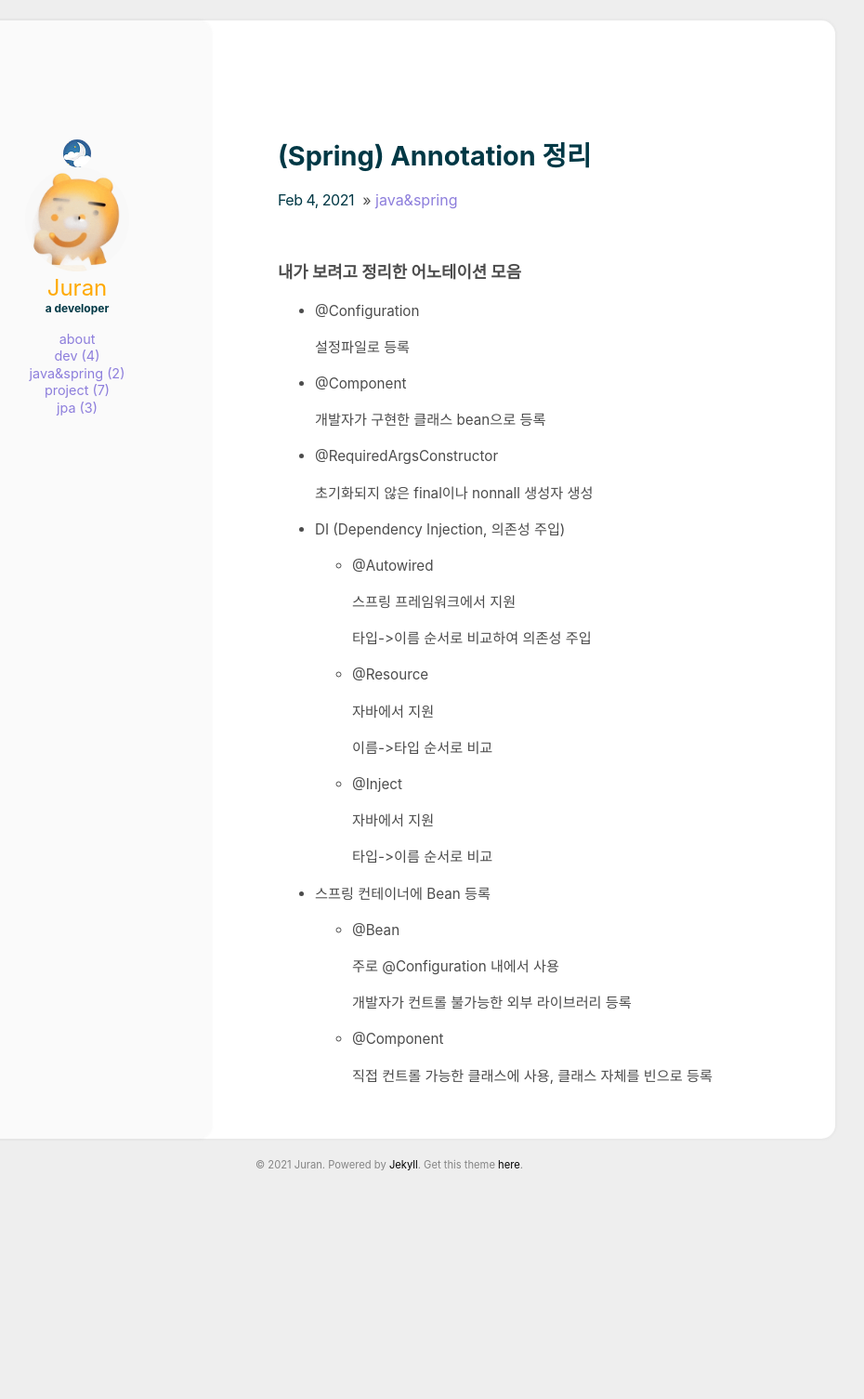
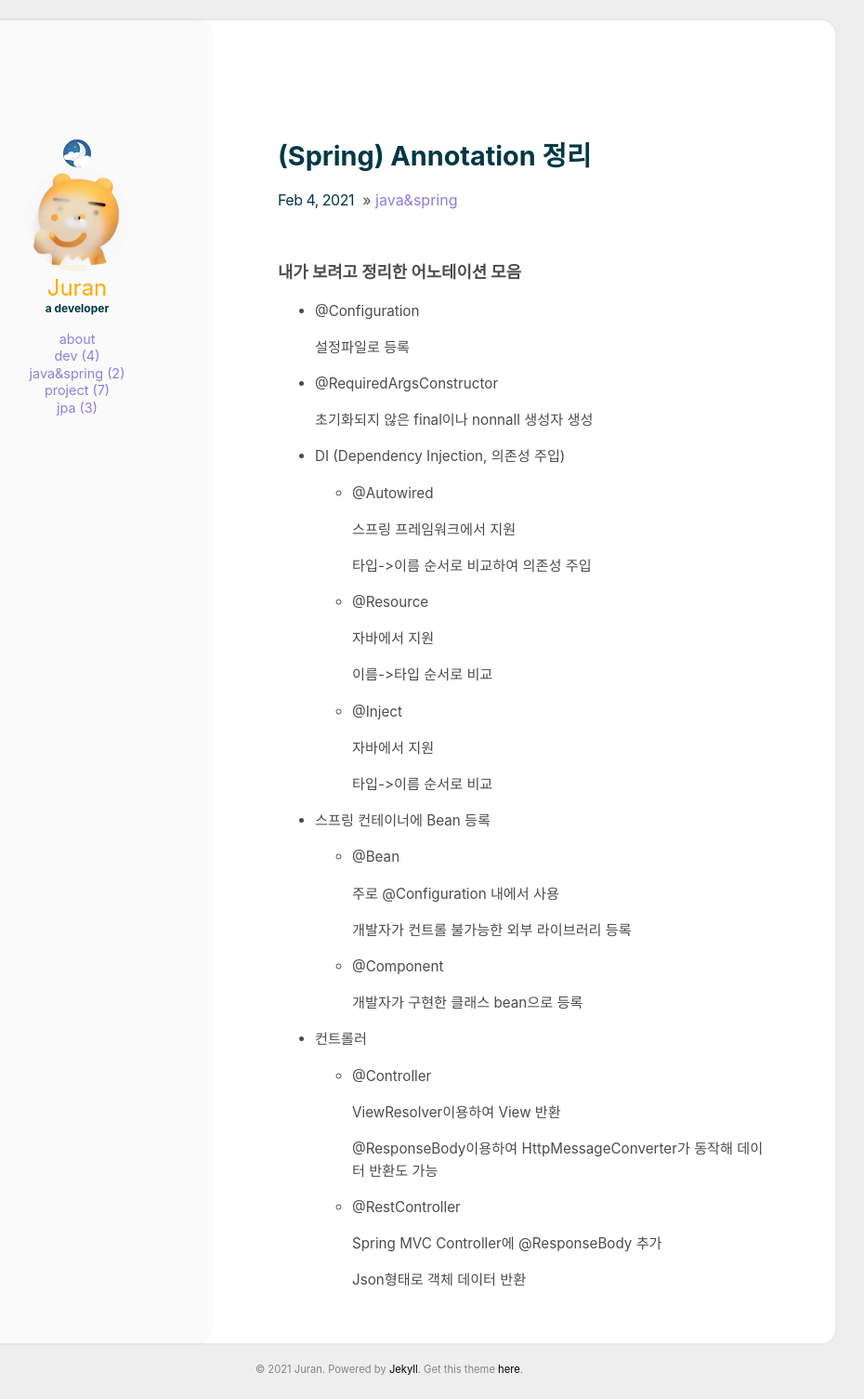
Before and after one commit to ijo0r98/ijo0r98.github.io, a Jekyll site: the page built from _posts/2021-02-04-annotation.md, in a window 1280 px wide. Shown: the whole page at 93% size, without its empty margins (221-1151 px from the left). Built offline with Jekyll 4.4.1, drawn with Linux system fonts in a browser that asks for light colours; before the commit the page ends 1285 px from its top, so only the background shows below that.

Commit message:
어노테이션 추가

```diff
--- a/_posts/2021-02-04-annotation.md
+++ b/_posts/2021-02-04-annotation.md
@@ -8,9 +8,6 @@ comments: false
 - @Configuration
 
     설정파일로 등록
-- @Component
-
-    개발자가 구현한 클래스 bean으로 등록
 - @RequiredArgsConstructor
 
     초기화되지 않은 final이나 nonnall 생성자 생성
@@ -43,4 +40,18 @@ comments: false
 
   * @Component
 
-    직접 컨트롤 가능한 클래스에 사용, 클래스 자체를 빈으로 등록
+    개발자가 구현한 클래스 bean으로 등록
+
+- 컨트롤러
+
+  * @Controller
+
+    ViewResolver이용하여 View 반환
+
+    @ResponseBody이용하여 HttpMessageConverter가 동작해 데이터 반환도 가능
+
+  * @RestController
+
+    Spring MVC Controller에 @ResponseBody 추가
+
+    Json형태로 객체 데이터 반환
```
Also changed, not shown: _posts/2021-02-20-auth.md (+1 -1 lines).
